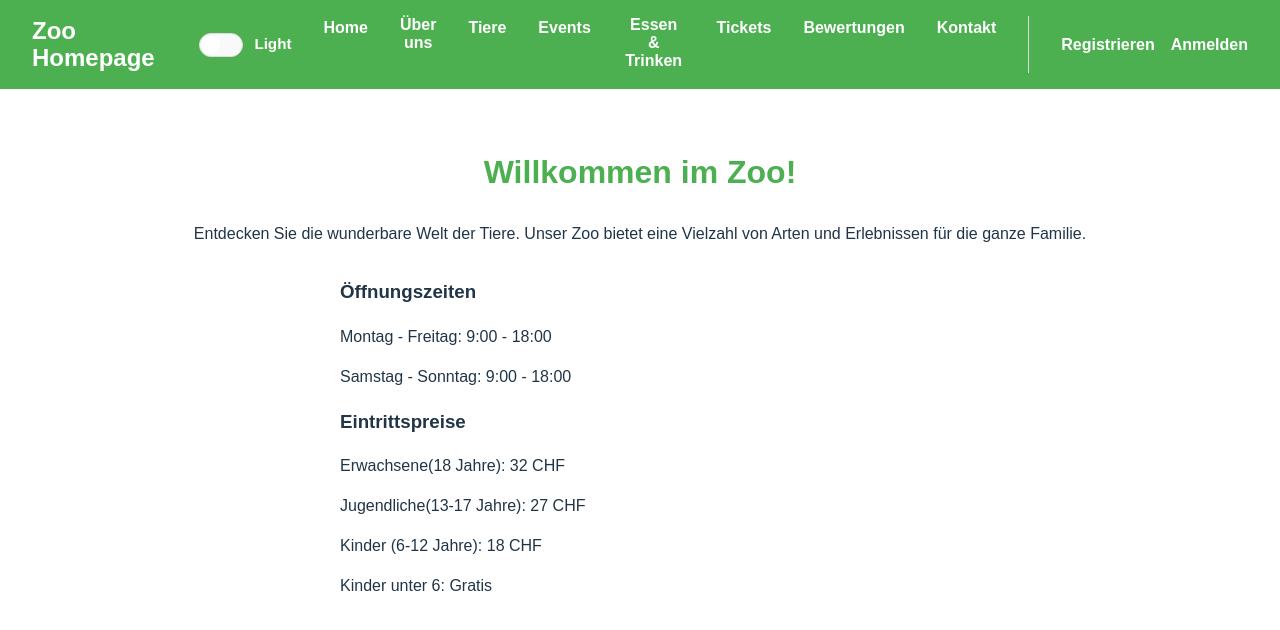
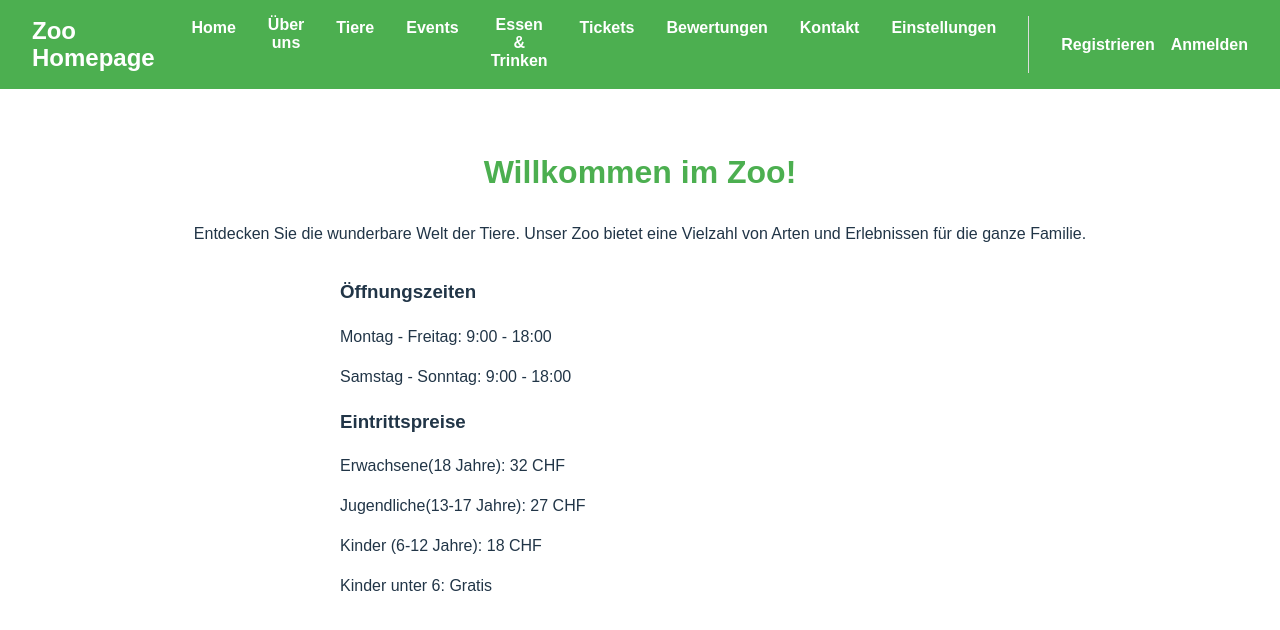
Before and after one commit to ramonmuffler/Zoo-Apply, a React (Vite) app: page / in a window 1280 px wide. Shown: the top 630 px of the page. Built offline with nearby package versions, Linux system fonts and the light colour scheme.

Commit message:
Implement theme context and provider; refactor header and settings components for theme toggle

```diff
--- a/src/components/Header.css
+++ b/src/components/Header.css
@@ -7,12 +7,6 @@
   color: var(--color-header-text);
 }
 
-
-.logo {
-  display: flex;
-  align-items: center;
-  gap: 1rem;
-}
 
 .logo h1 {
   margin: 0;
@@ -46,58 +40,6 @@
   text-decoration: underline;
 }
 
-.theme-switch {
-  display: inline-flex;
-  align-items: center;
-  gap: 0.5rem;
-  cursor: pointer;
-  -webkit-user-select: none;
-  user-select: none;
-}
-
-.theme-switch input {
-  appearance: none;
-  width: 44px;
-  height: 24px;
-  border-radius: 999px;
-  background-color: var(--color-surface);
-  border: 1px solid var(--color-border);
-  position: relative;
-  transition: background-color 0.2s ease, border-color 0.2s ease;
-}
-
-.theme-switch input::after {
-  content: "";
-  position: absolute;
-  top: 2px;
-  left: 2px;
-  width: 18px;
-  height: 18px;
-  border-radius: 999px;
-  background-color: var(--color-header-text);
-  transition: transform 0.2s ease;
-}
-
-.theme-switch input:checked {
-  background-color: var(--color-header-bg);
-  border-color: var(--color-header-text);
-}
-
-.theme-switch input:checked::after {
-  transform: translateX(20px);
-}
-
-.theme-switch input:focus-visible {
-  outline: 3px auto -webkit-focus-ring-color;
-  outline-offset: 2px;
-}
-
-.theme-switch-label {
-  font-weight: 700;
-  color: var(--color-header-text);
-  font-size: 0.95rem;
-}
-
 .auth-section {
   display: flex;
   align-items: center;
--- a/src/components/Header.tsx
+++ b/src/components/Header.tsx
@@ -1,5 +1,4 @@
 import "./Header.css";
-import { useEffect, useState } from "react";
 import { useAuth } from "../context/AuthContext";
 
 interface HeaderProps {
@@ -8,38 +7,11 @@ interface HeaderProps {
 
 const Header = ({ setCurrentPage }: HeaderProps) => {
   const { isLoggedIn, username } = useAuth();
-  const [theme, setTheme] = useState<"light" | "dark">(() => {
-    if (typeof window === "undefined") {
-      return "light";
-    }
-
-    const savedTheme = localStorage.getItem("theme");
-    return savedTheme === "dark" ? "dark" : "light";
-  });
-
-  useEffect(() => {
-    document.documentElement.setAttribute("data-theme", theme);
-    localStorage.setItem("theme", theme);
-  }, [theme]);
-
-  const toggleTheme = () => {
-    setTheme((current) => (current === "dark" ? "light" : "dark"));
-  };
 
   return (
     <header className="header">
       <div className="logo">
         <h1>Zoo Homepage</h1>
-        <label className="theme-switch">
-          <input
-            type="checkbox"
-            checked={theme === "dark"}
-            onChange={toggleTheme}
-          />
-          <span className="theme-switch-label">
-            {theme === "dark" ? "Dark" : "Light"}
-          </span>
-        </label>
       </div>
       <nav className="nav">
         <ul>
@@ -71,16 +43,18 @@ const Header = ({ setCurrentPage }: HeaderProps) => {
           <li>
             <button onClick={() => setCurrentPage("contact")}>Kontakt</button>
           </li>
+          <li>
+            <button
+              onClick={() => setCurrentPage("settings")}
+              className="settings-btn"
+            >
+              Einstellungen
+            </button>
+          </li>
           <li className="auth-section">
             {isLoggedIn ? (
               <>
                 <span className="logged-in">Willkommen, {username}!</span>
-                <button
-                  onClick={() => setCurrentPage("settings")}
-                  className="settings-btn"
-                >
-                  Einstellungen
-                </button>
               </>
             ) : (
               <>
--- /dev/null
+++ b/src/context/ThemeContext.tsx
@@ -0,0 +1,13 @@
+import { createContext } from "react";
+
+export type Theme = "light" | "dark";
+
+export interface ThemeContextType {
+  theme: Theme;
+  setTheme: (theme: Theme) => void;
+  toggleTheme: () => void;
+}
+
+export const ThemeContext = createContext<ThemeContextType | undefined>(
+  undefined,
+);
--- /dev/null
+++ b/src/context/ThemeProvider.tsx
@@ -0,0 +1,29 @@
+import { useEffect, useState } from "react";
+import { ThemeContext } from "./ThemeContext";
+import type { Theme } from "./ThemeContext";
+
+export const ThemeProvider = ({ children }: { children: React.ReactNode }) => {
+  const [theme, setTheme] = useState<Theme>(() => {
+    if (typeof window === "undefined") {
+      return "light";
+    }
+
+    const savedTheme = localStorage.getItem("theme");
+    return savedTheme === "dark" ? "dark" : "light";
+  });
+
+  useEffect(() => {
+    document.documentElement.setAttribute("data-theme", theme);
+    localStorage.setItem("theme", theme);
+  }, [theme]);
+
+  const toggleTheme = () => {
+    setTheme((current) => (current === "dark" ? "light" : "dark"));
+  };
+
+  return (
+    <ThemeContext.Provider value={{ theme, setTheme, toggleTheme }}>
+      {children}
+    </ThemeContext.Provider>
+  );
+};
--- /dev/null
+++ b/src/context/useTheme.ts
@@ -0,0 +1,12 @@
+import { useContext } from "react";
+import { ThemeContext } from "./ThemeContext";
+
+export const useTheme = () => {
+  const context = useContext(ThemeContext);
+  if (context === undefined) {
+    throw new Error(
+      "useTheme muss innerhalb von ThemeProvider verwendet werden",
+    );
+  }
+  return context;
+};
--- a/src/main.tsx
+++ b/src/main.tsx
@@ -3,11 +3,14 @@ import { createRoot } from "react-dom/client";
 import "./index.css";
 import App from "./App.tsx";
 import { AuthProvider } from "./context/AuthContext";
+import { ThemeProvider } from "./context/ThemeProvider";
 
 createRoot(document.getElementById("root")!).render(
   <StrictMode>
-    <AuthProvider>
-      <App />
-    </AuthProvider>
+    <ThemeProvider>
+      <AuthProvider>
+        <App />
+      </AuthProvider>
+    </ThemeProvider>
   </StrictMode>,
 );
--- a/src/pages/Settings.css
+++ b/src/pages/Settings.css
@@ -38,10 +38,68 @@
 }
 
 .profile-info {
-  background-color: var(--color-background);
+  background-color: var(--color-bg);
   padding: 1rem;
   border-radius: 4px;
   border-left: 4px solid #4caf50;
+}
+
+.settings-muted {
+  margin: 0;
+  color: var(--color-text-muted);
+}
+
+.theme-switch {
+  display: inline-flex;
+  align-items: center;
+  gap: 0.75rem;
+  cursor: pointer;
+  -webkit-user-select: none;
+  user-select: none;
+}
+
+.theme-switch input {
+  appearance: none;
+  width: 44px;
+  height: 24px;
+  border-radius: 999px;
+  background-color: var(--color-bg);
+  border: 1px solid var(--color-border);
+  position: relative;
+  transition: background-color 0.2s ease, border-color 0.2s ease;
+}
+
+.theme-switch input::after {
+  content: "";
+  position: absolute;
+  top: 2px;
+  left: 2px;
+  width: 18px;
+  height: 18px;
+  border-radius: 999px;
+  background-color: var(--color-text);
+  transition: transform 0.2s ease;
+}
+
+.theme-switch input:checked {
+  background-color: var(--color-text);
+  border-color: var(--color-text);
+}
+
+.theme-switch input:checked::after {
+  transform: translateX(20px);
+  background-color: var(--color-bg);
+}
+
+.theme-switch input:focus-visible {
+  outline: 3px auto -webkit-focus-ring-color;
+  outline-offset: 2px;
+}
+
+.theme-switch-label {
+  font-weight: 700;
+  color: var(--color-text);
+  font-size: 0.95rem;
 }
 
 .profile-info p {
--- a/src/pages/Settings.tsx
+++ b/src/pages/Settings.tsx
@@ -1,8 +1,10 @@
 import { useAuth } from "../context/AuthContext";
+import { useTheme } from "../context/useTheme";
 import "./Settings.css";
 
 const Settings = () => {
-  const { username, logout } = useAuth();
+  const { isLoggedIn, username, logout } = useAuth();
+  const { theme, toggleTheme } = useTheme();
 
   const handleLogout = () => {
     logout();
@@ -15,20 +17,38 @@ const Settings = () => {
         <h2>Einstellungen</h2>
 
         <div className="settings-section">
+          <h3>Darstellung</h3>
+          <label className="theme-switch">
+            <input
+              type="checkbox"
+              checked={theme === "dark"}
+              onChange={toggleTheme}
+            />
+            <span className="theme-switch-label">Darkmode</span>
+          </label>
+        </div>
+
+        <div className="settings-section">
           <h3>Benutzerprofil</h3>
+          {isLoggedIn ? (
             <div className="profile-info">
               <p>
                 <strong>Benutzername:</strong> {username}
               </p>
             </div>
+          ) : (
+            <p className="settings-muted">Du bist aktuell nicht eingeloggt.</p>
+          )}
         </div>
 
+        {isLoggedIn && (
           <div className="settings-section danger-zone">
             <h3>Konto</h3>
             <button onClick={handleLogout} className="logout-btn">
               Abmelden
             </button>
           </div>
+        )}
       </div>
     </div>
   );
```
Lines whose indentation alone changed are shown as unchanged.
